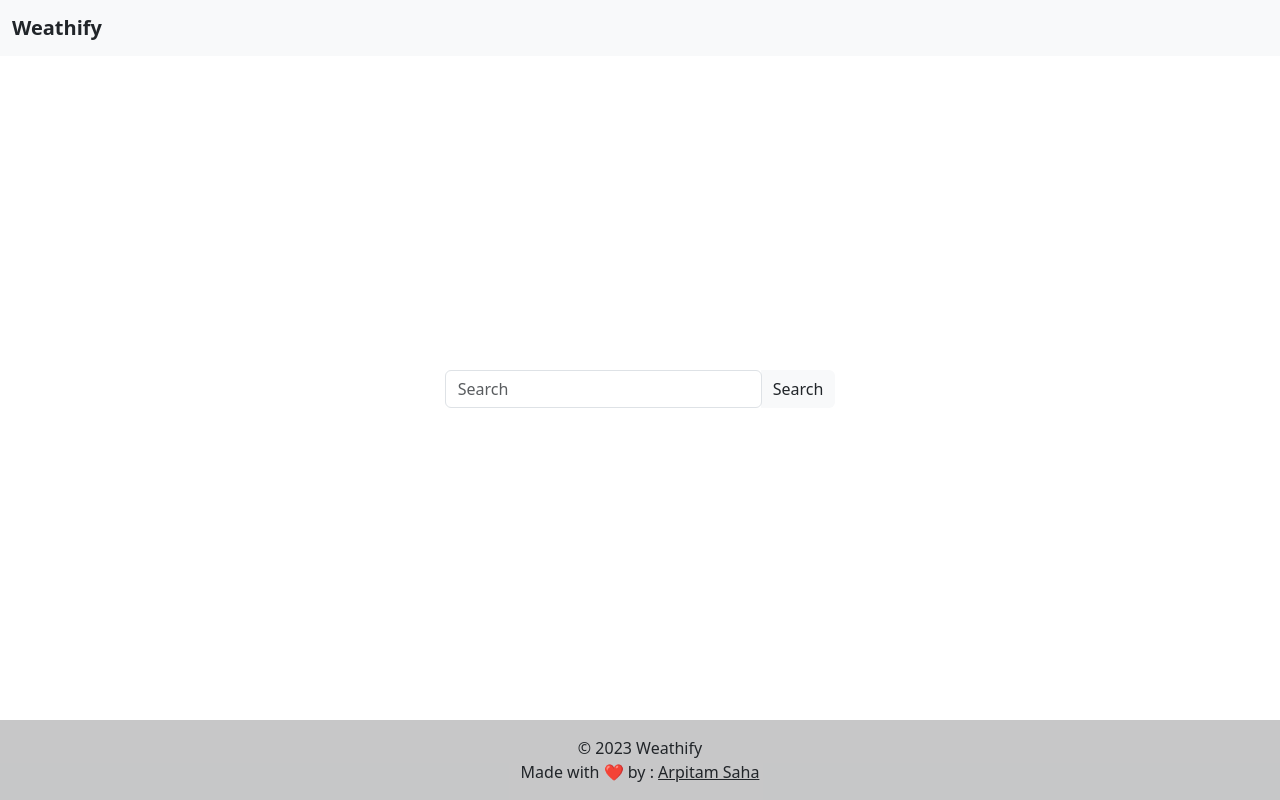
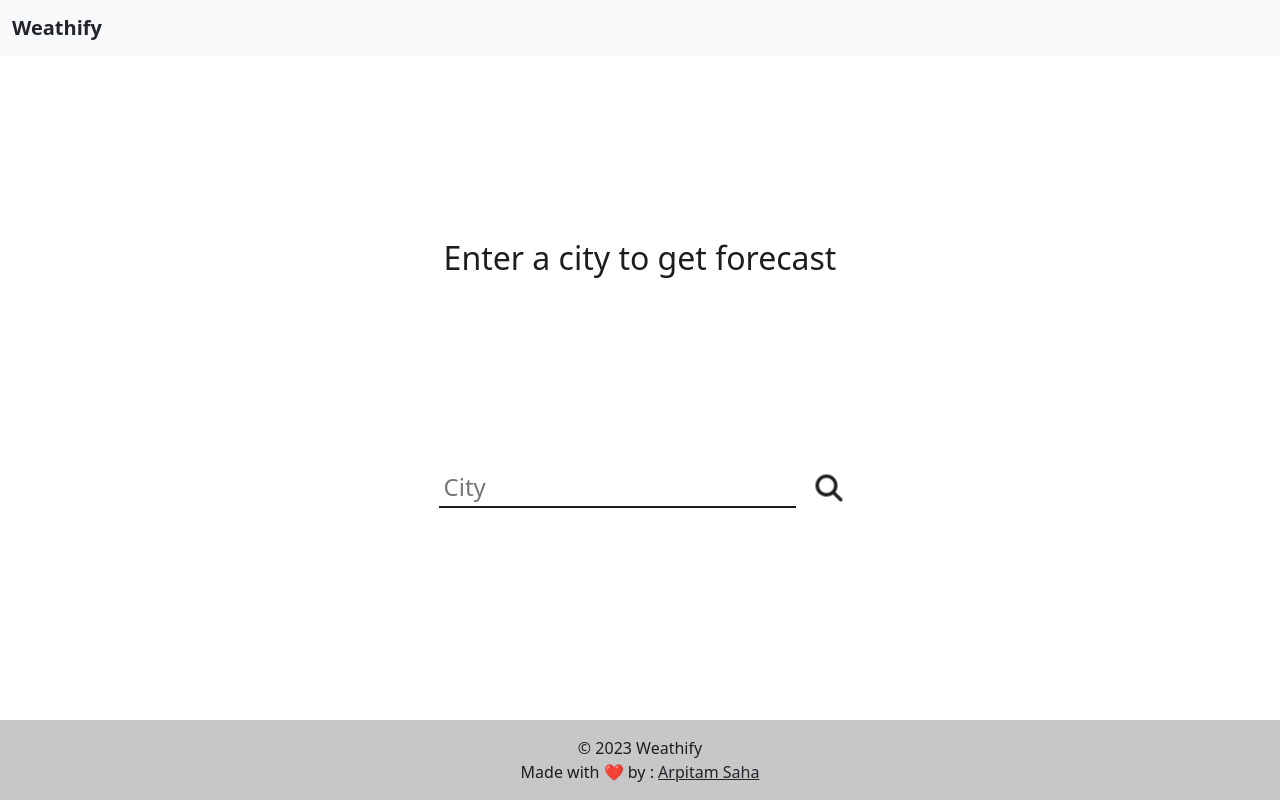
Before and after one commit to ArpitamSaha/Weathify-WeatherApp, a React (Create React App) app: page / in a window 1280 px wide. Built offline with nearby package versions, Linux system fonts and the light colour scheme.

Commit message:
customised HomePage

```diff
--- a/package.json
+++ b/package.json
@@ -3,6 +3,9 @@
   "version": "0.1.0",
   "private": true,
   "dependencies": {
+    "@fortawesome/fontawesome-svg-core": "^6.4.2",
+    "@fortawesome/free-solid-svg-icons": "^6.4.2",
+    "@fortawesome/react-fontawesome": "^0.2.0",
     "@testing-library/jest-dom": "^5.17.0",
     "@testing-library/react": "^13.4.0",
     "@testing-library/user-event": "^13.5.0",
--- a/src/Pages/HomePage/HomePage.jsx
+++ b/src/Pages/HomePage/HomePage.jsx
@@ -1,44 +1,87 @@
-import React, { useState } from 'react'
-import './HomePage.scss'
-import API_Fetch from '../../Components/API_Fetch';
-import {useNavigate} from 'react-router-dom';
+import React, { useState } from "react";
+import "./HomePage.scss";
+import API_Fetch from "../../Components/API_Fetch";
+import { useNavigate } from "react-router-dom";
+
+
+import { FontAwesomeIcon } from '@fortawesome/react-fontawesome'
+import { faMagnifyingGlass  } from '@fortawesome/free-solid-svg-icons'
+
+
+
 const HomePage = () => {
   const navigate = useNavigate();
-    const [city , setCity] = useState('');
+  const [city, setCity] = useState("");
   const search = (e) => {
     setCity(e.target.value);
     // console.log(city)
-    }
-    const searchCity = async () =>{
+  };
+  const searchCity = async () => {
     let cityName = city;
     // console.log(cityName);
-        if(cityName === '')
-            document.getElementById('').innerHTML = "Please enter a city name 📌";
-        else{
+    if (cityName === " ")
+      document.getElementById("").innerHTML = "Please enter a city name 📌";
+    else {
       let data = await API_Fetch(cityName);
-            if(data.ok){
-                navigate('/DataPage' , {state: { cityName }})
+      if (data.ok) {
+        navigate("/DataPage", { state: { cityName } });
+      } else
+        document.getElementById("error").innerHTML =
+          "Please enter a valid city name 📌";
     }
-            else
-                document.getElementById('error').innerHTML = "Please enter a valid city name 📌";
-
-        }
-    }
-
+  };
 
   return (
-    <div className='container'>
-        <div className="input-group rounded">
-            <input type="search" className="form-control rounded search-bar" onChange={search} placeholder="Search" aria-label="Search" aria-describedby="search-addon" />
-            <button className="input-group-text border-0" id="search-addon" onClick={searchCity}>
-                Search
+    <div className="home-container">
+        <div className="heading">
+            <h2 className="header">
+                Enter a city to get forecast
+            </h2>
+        </div>
+      <div className="search-section">
+        <div className="input-grp">
+          <input
+            type="search"
+            className="input-search"
+            onChange={search}
+            placeholder="City"
+          />
+          <button className="input-btn" id="search-addon" onClick={searchCity}>
+            <FontAwesomeIcon
+              icon={faMagnifyingGlass}
+              beatFade
+              size="xl"
+              style={{ color: "#1c1d20" }}
+            />
           </button>
         </div>
-        <div id='error'>
-
+        <div id="error"></div>
       </div>
     </div>
-  )
-}
 
-export default HomePage
+    // <div className="container">
+    //   <div className="input-group rounded mx-3">
+    //     <div search-btn-grp>
+    //       <input
+    //         type="search"
+    //         className="form-control rounded "
+    //         onChange={search}
+    //         placeholder="Search"
+    //         aria-label="Search"
+    //         aria-describedby="search-addon"
+    //       />
+    //       <button
+    //         className="input-group-text border-0 search-btn"
+    //         id="search-addon"
+    //         onClick={searchCity}
+    //       >
+    //         Search
+    //       </button>
+    //     </div>
+    //   </div>
+    //   <div id="error"></div>
+    // </div>
+  );
+};
+
+export default HomePage;
--- a/src/Pages/HomePage/HomePage.scss
+++ b/src/Pages/HomePage/HomePage.scss
@@ -1,9 +1,36 @@
-.container{
-    height: 80vh;
+.home-container {
+    width: 100%;
+    height: 83.3vh;
     display: flex;
+    flex-direction: column;
     align-items: center;
-    justify-content: center;
-    .input-group{
-        width: 35%;
+    justify-content: space-evenly;
+    .search-section {
+        display: flex;
+        flex-direction: column;
+        gap: 2rem;
+        align-items: center;
+        justify-content: center;
+
+        .input-grp {
+            width: 35%;
+            display: flex;
+            justify-content: center;
+            align-items: center;
+            gap: 1.3rem;
+
+            .input-search {
+                height: 1.1rem;
+                padding: 1.2rem .3rem;
+                font-size: 1.5rem;
+                border: none;
+                border-bottom: 2px solid #1c1d20;
+            }
+
+            .input-btn {
+                border: none;
+                background: transparent;
+            }
+        }
     }
 }
--- a/src/index.scss
+++ b/src/index.scss
@@ -3,7 +3,7 @@
   padding: 0;
   box-sizing: border-box;
 
-  color: 1c1d20;
+  color: #1c1d20;
 }
 
 code {
```
Also changed, not shown: 1 other file (tests, documents, lock files or other folders). Lines whose indentation alone changed are shown as unchanged.
